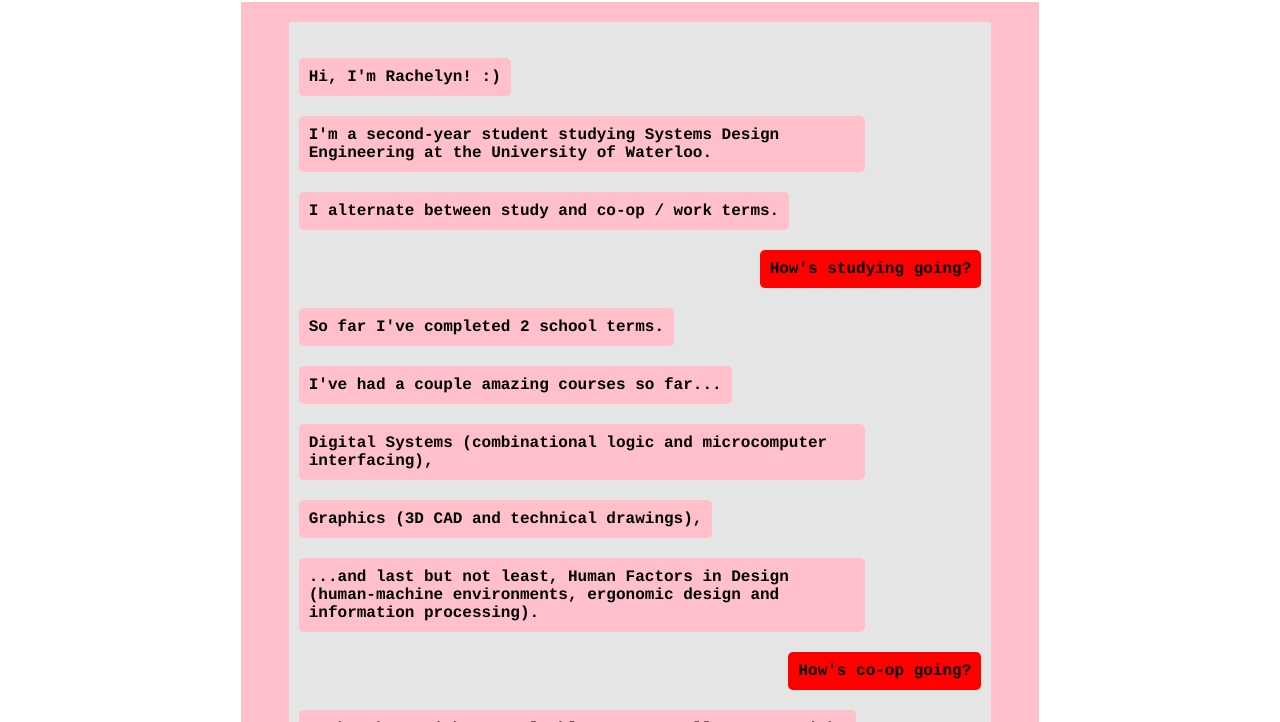
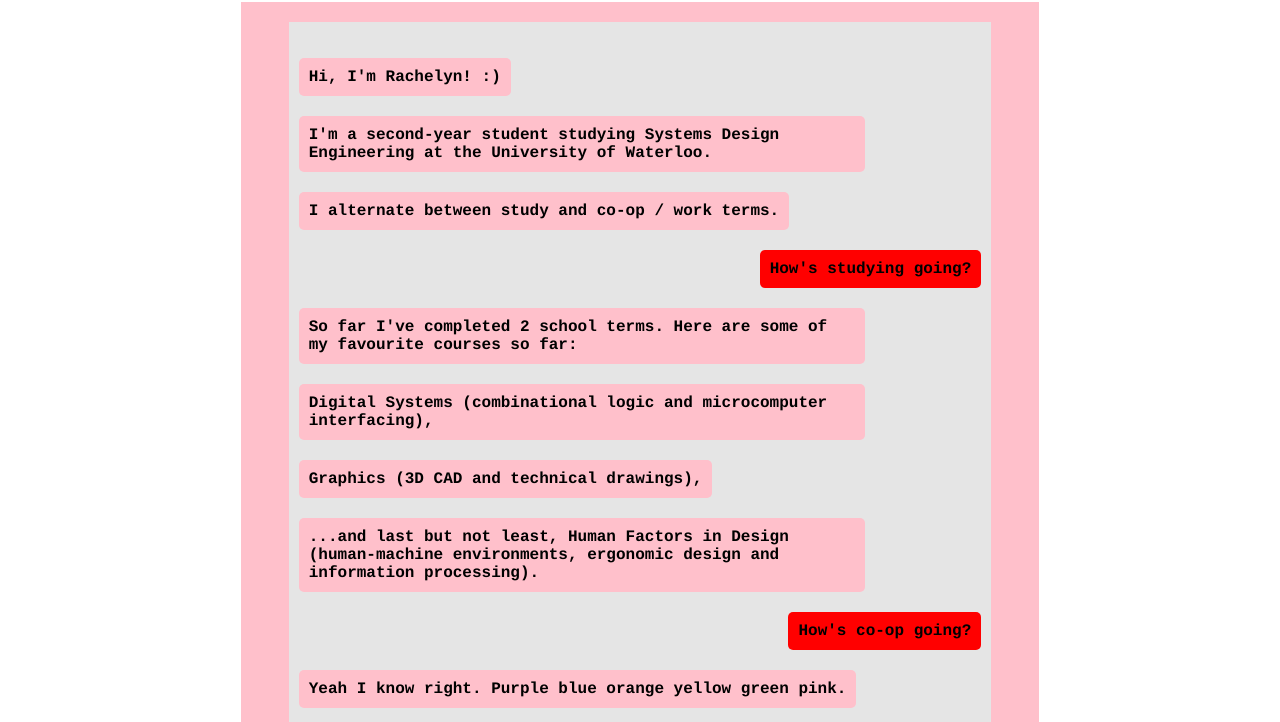
Before and after one commit to rCollins1/personal-website-v2, a plain HTML site: page Chatbot testing/chatbot.html in a window 1280 px wide. Shown: the part 78-800 px from the top of the page. Drawn offline with nearby package versions, Linux system fonts and the light colour scheme.

Commit message:
More changes

```diff
--- a/Chatbot testing/chatbot.html
+++ b/Chatbot testing/chatbot.html
@@ -19,8 +19,7 @@
 		<li class="message-li"><div class="bot-message container">I alternate between study and co-op / work terms.</div></li>
 
 		<li class="message-li"><div class="user-message container">How's studying going?</div></li>
-		<li class="message-li"><div class="bot-message container">So far I've completed 2 school terms.</div></li>
-		<li class="message-li"><div class="bot-message container">I've had a couple amazing courses so far...</div></li>
+		<li class="message-li"><div class="bot-message container">So far I've completed 2 school terms. Here are some of my favourite courses so far:</div></li>
 		<li class="message-li"><div class="bot-message container">Digital Systems (combinational logic and microcomputer interfacing),</div></li>
 		<li class="message-li"><div class="bot-message container">Graphics (3D CAD and technical drawings),</div></li>
 		<li class="message-li"><div class="bot-message container">...and last but not least, Human Factors in Design (human-machine environments, ergonomic design and information processing).</div></li>
--- a/Chatbot testing/chatbot.js
+++ b/Chatbot testing/chatbot.js
@@ -1,7 +1,7 @@
 $(document).ready(function(){
 
-$("#o-1a").click(function(){
-		$("#o-1b").hide();
-	});
+	$("#o-1a").click(function(){
+			$("#o-1b").hide();
+		});
 
 });
```
